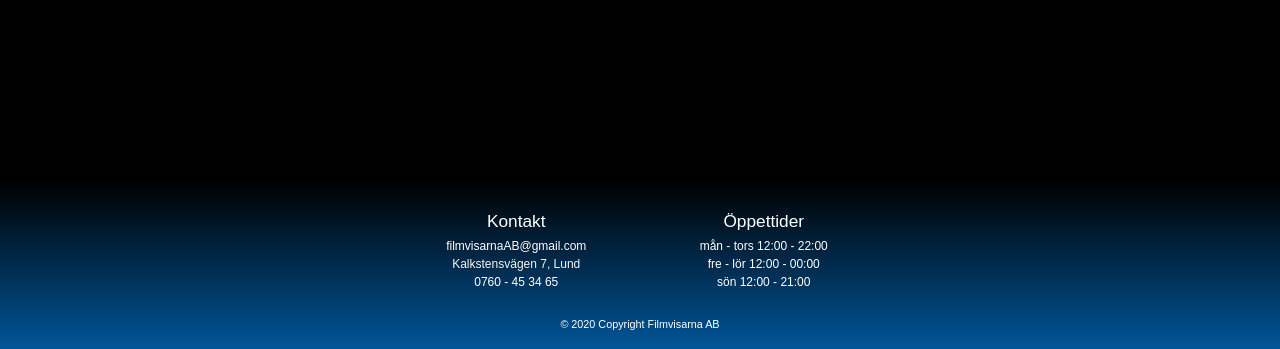
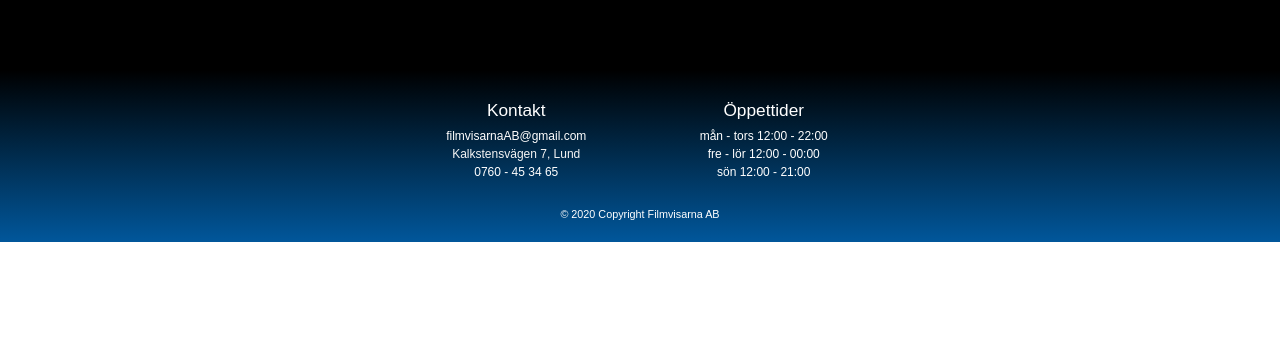
Before and after one commit to daggmask/Filmvisarna_AB, a Vue app in the folder filmvisarna_ab/: page / in a window 1280 px wide. Shown: the part 558-907 px from the top of the page. After the commit the page ends 800 px from the top, so only its background shows below. Built offline with nearby package versions, Linux system fonts and the light colour scheme; no server answers; the database is empty.

Commit message:
fixed footer position

```diff
--- a/filmvisarna_ab/src/components/footer.vue
+++ b/filmvisarna_ab/src/components/footer.vue
@@ -1,9 +1,9 @@
 <template>
-          <footer class="page-footer light-blue darken-4 footback footer">
+          <footer class="page-footer light-blue darken-4 footback">
           <div class="container conttext">
             <div class="row containfoot">
 
-            <div class="col s6">
+            <div class="col s6 ">
                 <h6 class="white-text">Kontakt</h6>
                 <p>filmvisarnaAB@gmail.com</p>
                 <p class="grey-text text-lighten-4">Kalkstensvägen 7, Lund</p>
@@ -35,13 +35,13 @@ export default {
 <style>
 .footback{
     background: linear-gradient(to bottom, black, #01579b);
-    margin-top: 20%;
-
-
+    position: fixed;
+    bottom: 0%;
+    left:0%;
+    width: 100%;
 }
 .conttext{
     font-size: 0.8em;
-
 }
 .headline{
     text-align: center;
@@ -56,11 +56,6 @@ export default {
 .copy{
     font-size: 0.9em;
     margin-top: 5%;
-
-}
-.pagefooter{
-    margin-top:0%;
-
 }
 
 
--- a/filmvisarna_ab/src/views/Home.vue
+++ b/filmvisarna_ab/src/views/Home.vue
@@ -73,7 +73,8 @@ img {
 }
 .pic{
     width: 70vw;
-    left: 15%;
+    left: 15vw;
+    margin-top: 4%;
 }
 img:nth-child(2) {
   animation-delay: 3s;
@@ -90,7 +91,7 @@ img:nth-child(5) {
 @media screen and (max-width: 768px){
     .pic{
         width: 100vw;
-        left: 0%
+        left: 0vw;
     }
 }
 </style>
```
